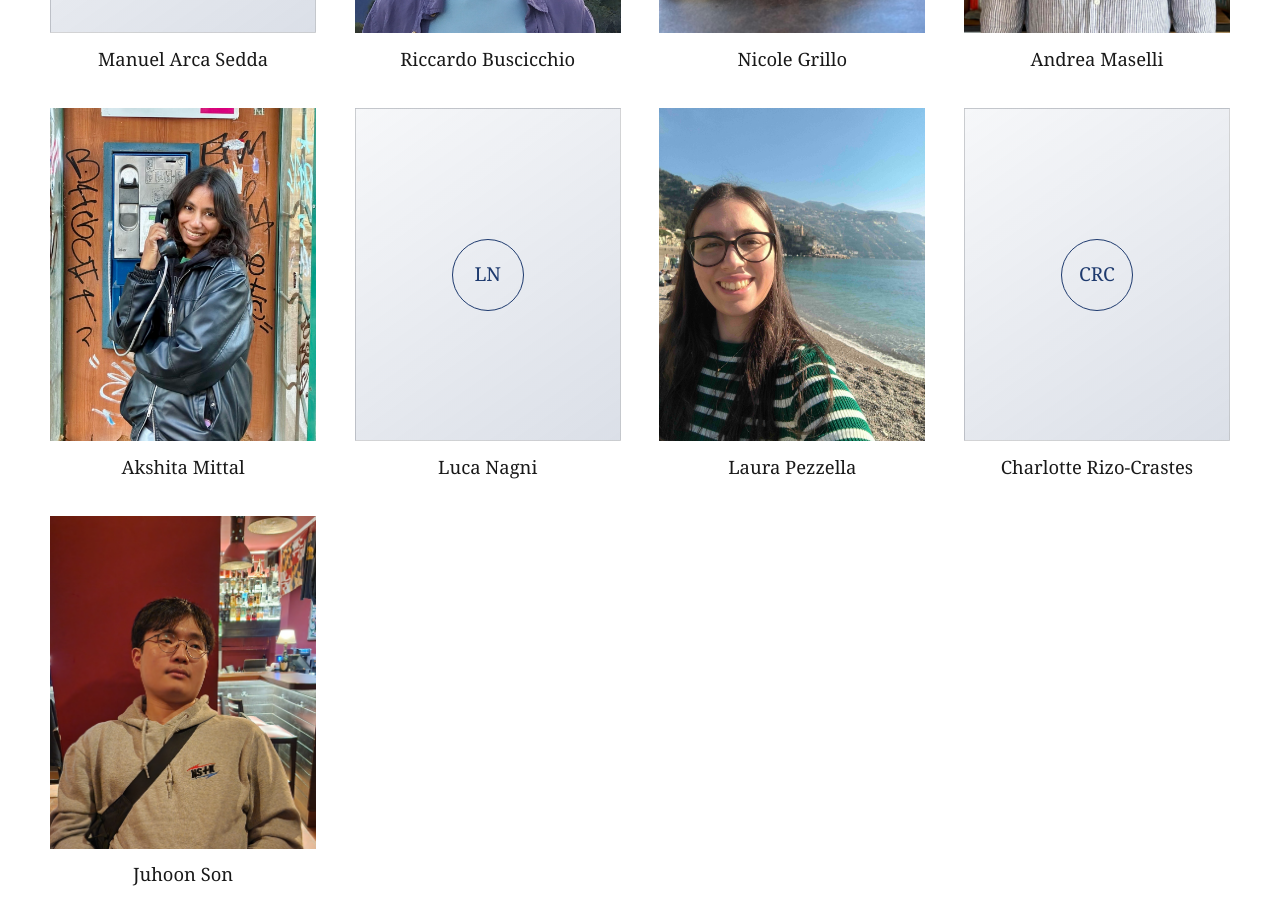
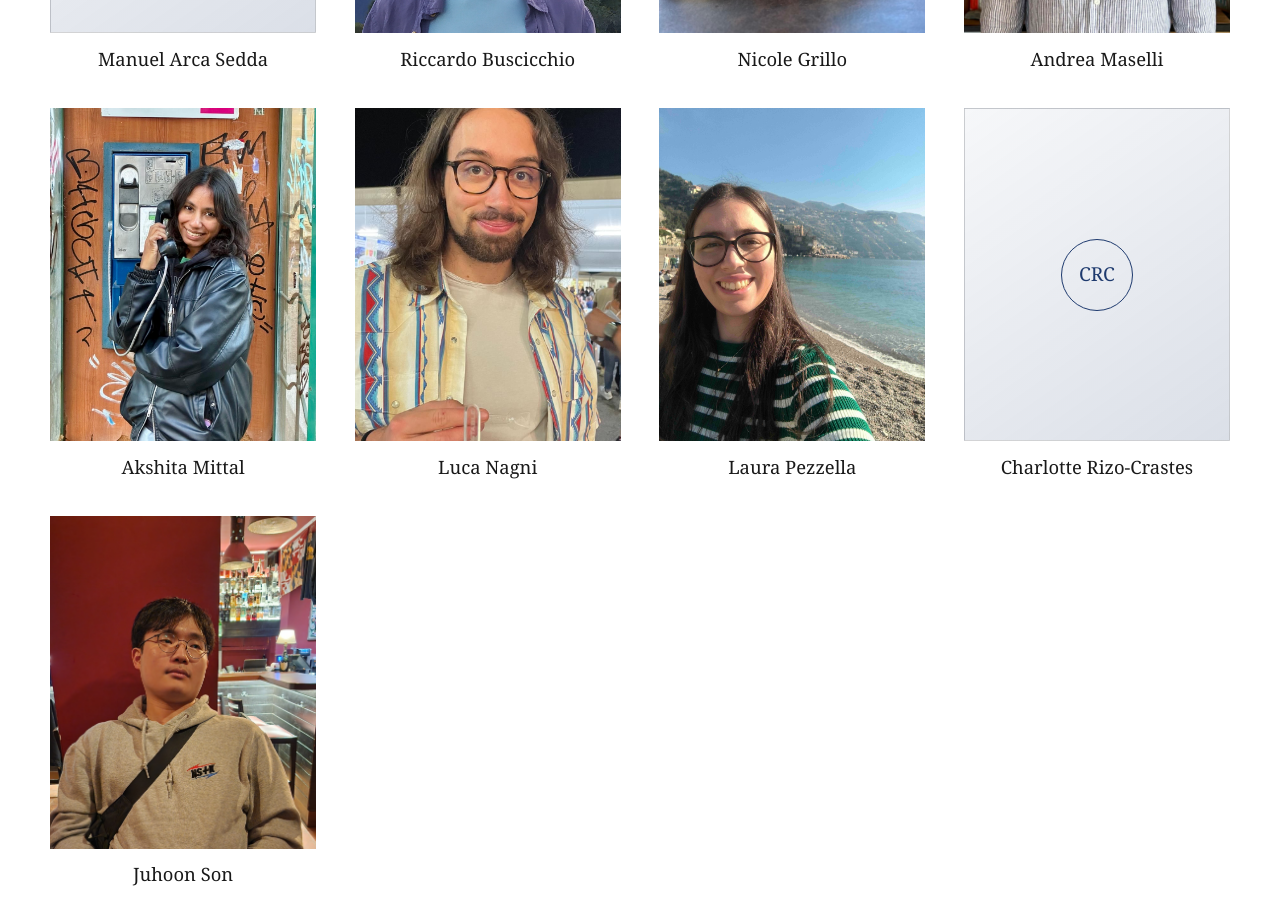
Before and after one commit to masellia/lisa-consortium-2027, a Jekyll site: the page built from local-organizing-committee.md, in a window 1280 px wide and 900 px high, scrolled down 606 px. Built offline with Jekyll 4.4.1, drawn with Linux system fonts in a browser that asks for light colours.

Commit message:
Luca pic

```diff
--- a/_data/conferences/lisa-consortium-2027.yml
+++ b/_data/conferences/lisa-consortium-2027.yml
@@ -337,7 +337,7 @@ local_committee:
     image_alt:
   - name: Luca Nagni
     initials: LN
-    image:
+    image: /assets/img/LN.jpg
     image_alt:
   - name: Laura Pezzella
     initials: LP
```
Also changed, not shown: assets/img/LN.jpg (added).
